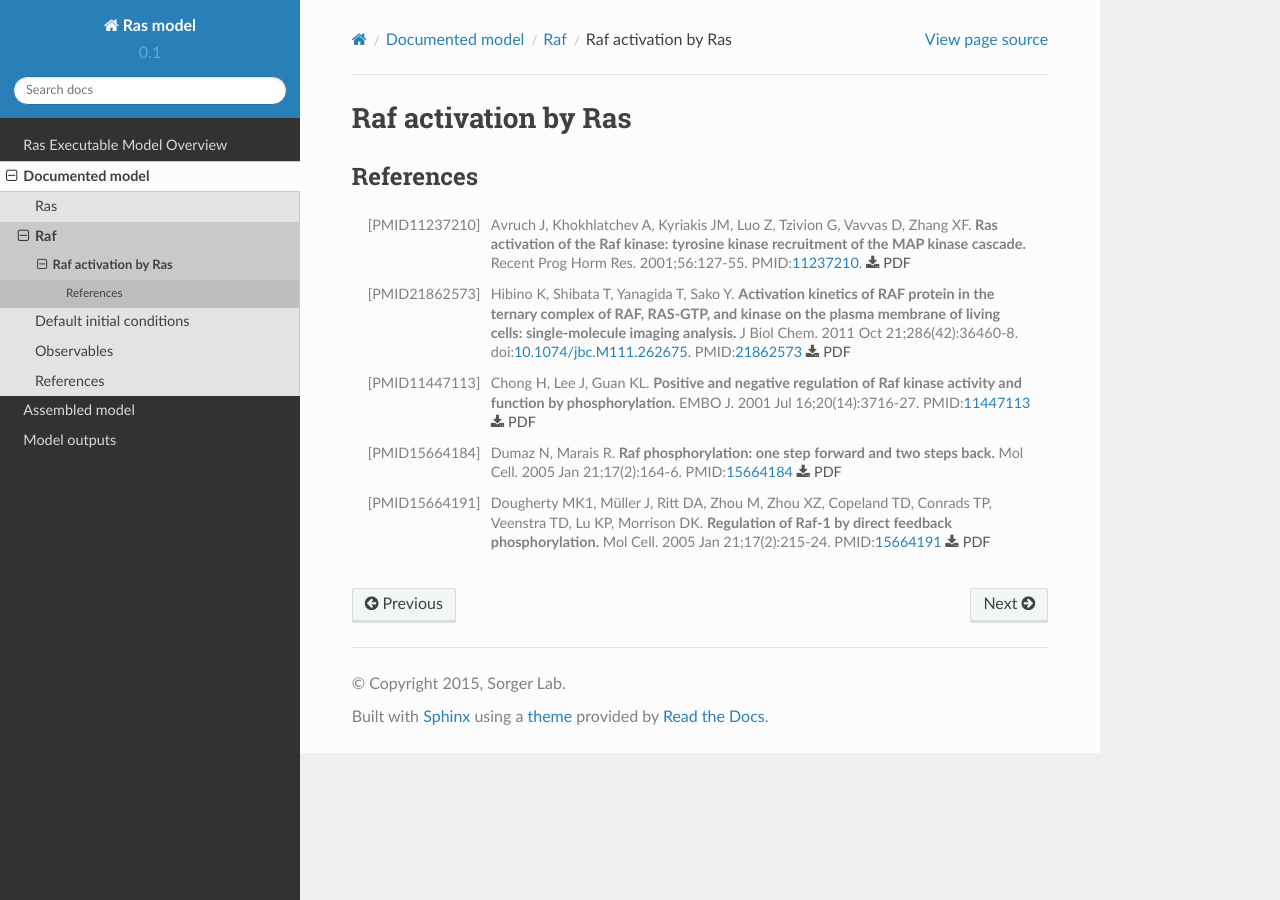
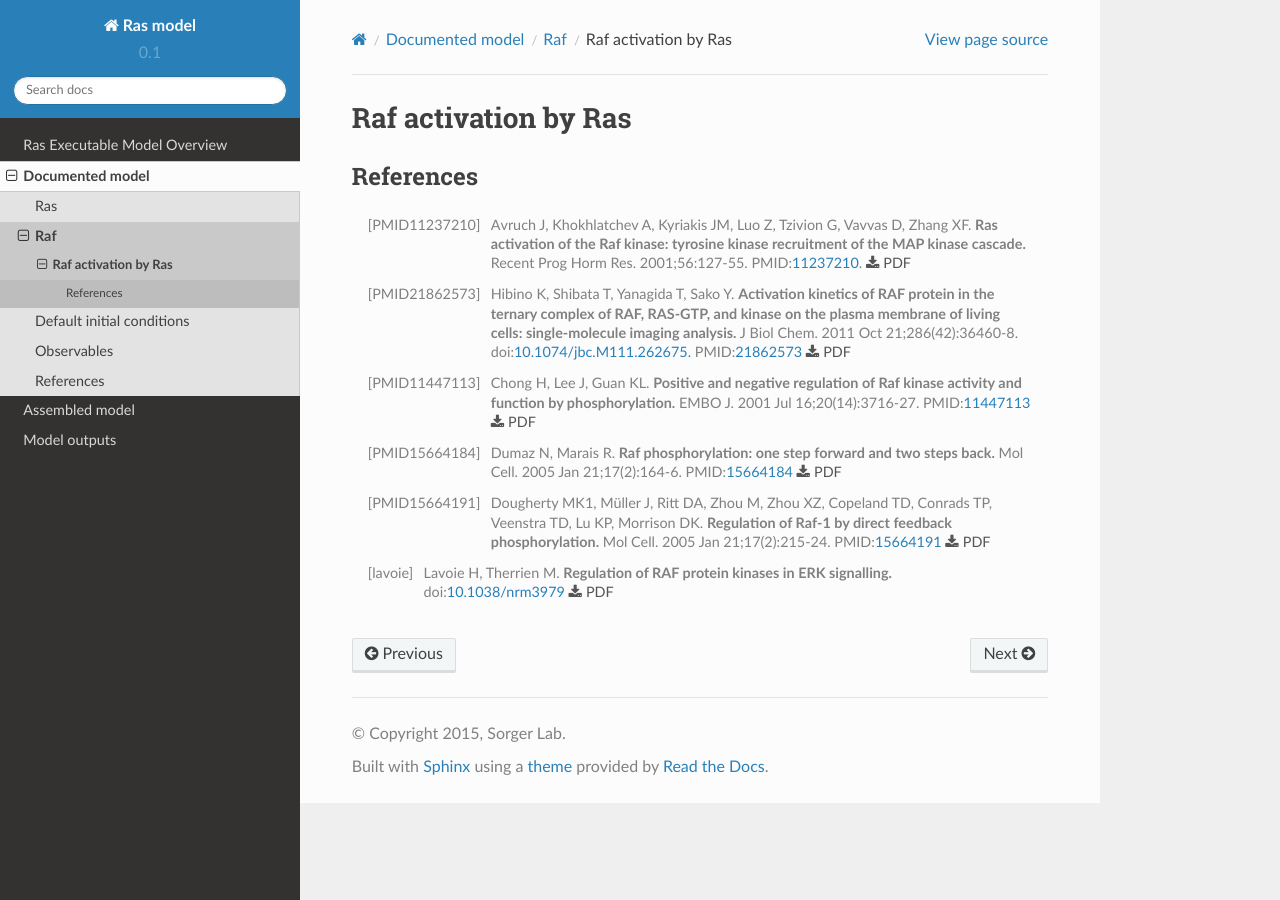
Before and after one commit to sorgerlab/rasmodel, a Sphinx documentation site: the page built from doc/doc_model/raf/raf_activation_by_ras.rst, in a window 1280 px wide. Built offline with Sphinx 7.4.7 and the Read the Docs theme 2.0.0, drawn with Linux system fonts in a browser that asks for light colours.

Commit message:
Added new Raf review

```diff
--- a/doc/doc_model/raf/raf_activation_by_ras.rst
+++ b/doc/doc_model/raf/raf_activation_by_ras.rst
@@ -13,3 +13,5 @@ References
 .. [PMID15664184] Dumaz N, Marais R. **Raf phosphorylation: one step forward and two steps back.** Mol Cell. 2005 Jan 21;17(2):164-6. :pmid:`15664184` :download:`PDF </pdf/15664184.pdf>`
 
 .. [PMID15664191] Dougherty MK1, Müller J, Ritt DA, Zhou M, Zhou XZ, Copeland TD, Conrads TP, Veenstra TD, Lu KP, Morrison DK. **Regulation of Raf-1 by direct feedback phosphorylation.** Mol Cell. 2005 Jan 21;17(2):215-24. :pmid:`15664191` :download:`PDF </pdf/15664191.pdf>`
+
+.. [lavoie] Lavoie H, Therrien M. **Regulation of RAF protein kinases in ERK signalling.** :doi:`10.1038/nrm3979` :download:`PDF </pdf/lavoie.pdf>`
```
Also changed, not shown: 1 other file.
